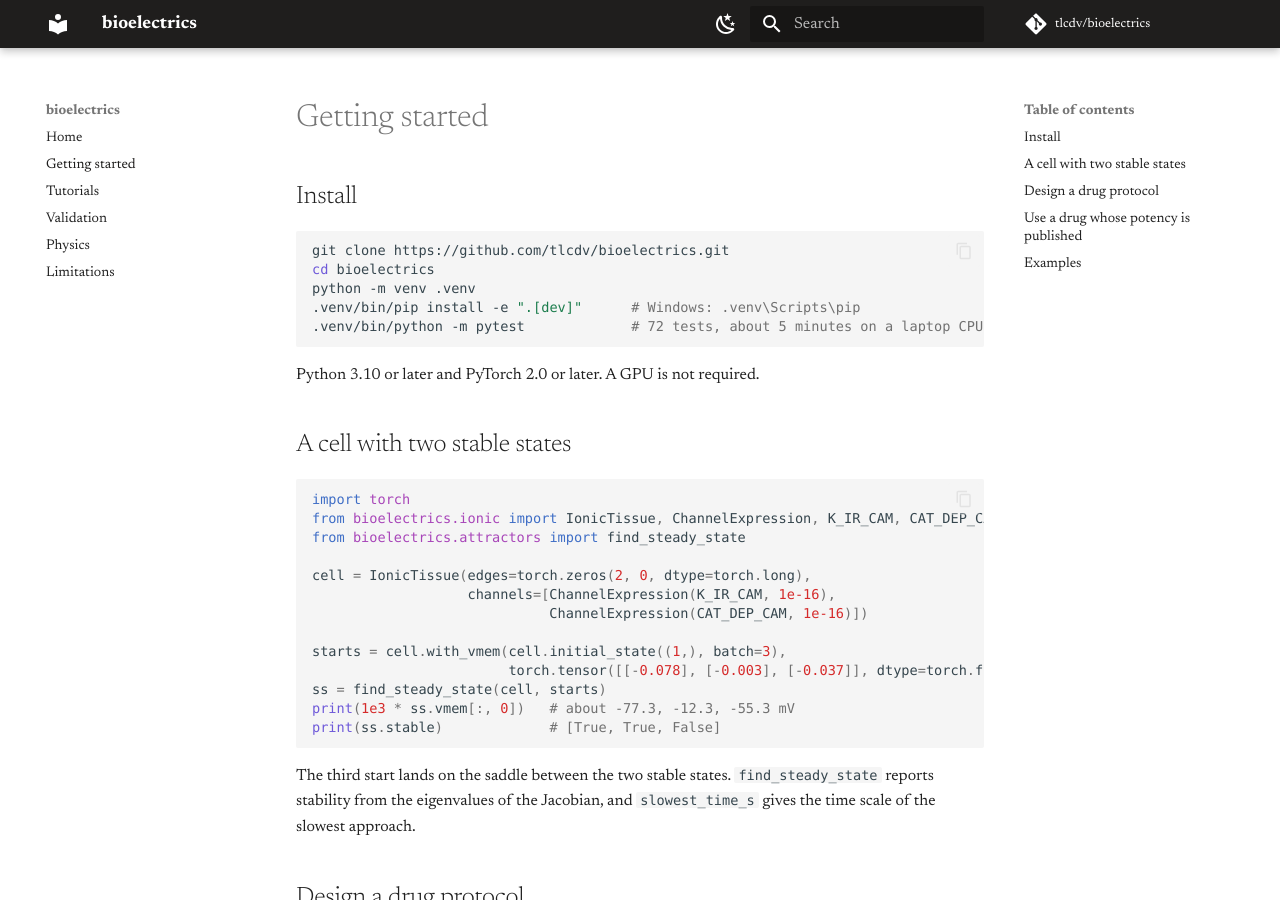
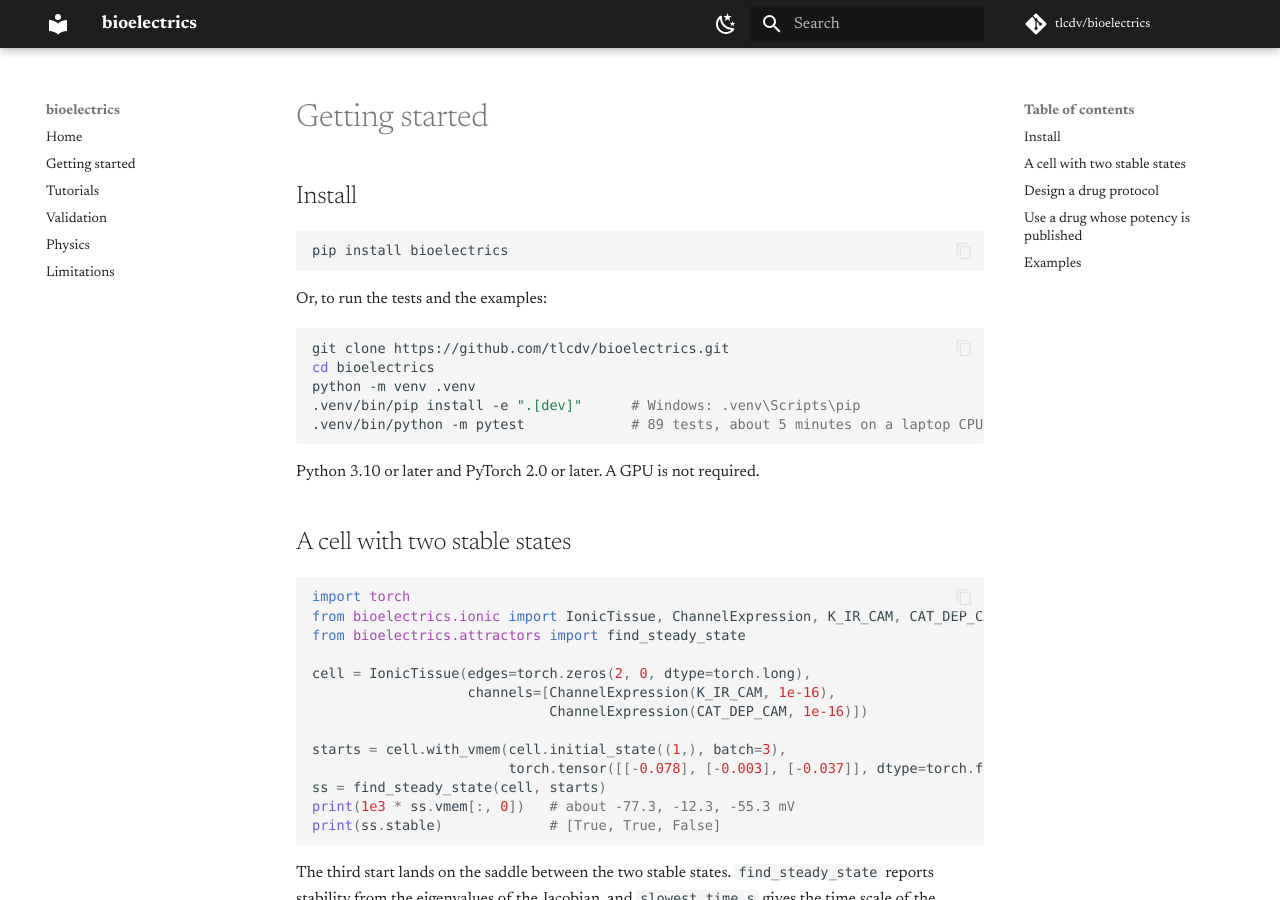
Before and after one commit to tlcdv/bioelectrics, an MkDocs documentation site: the page built from docs/getting-started.md, in a window 1280 px wide and 900 px high. Built offline with MkDocs 1.6.1 and Material for MkDocs 9.7.7, drawn with Linux system fonts in a browser that asks for light colours; some web fonts are replaced; comment, search, counter and statistics services are not loaded.

Commit message:
Add the PyPI install path and the Zenodo DOI
Released 0.3.0 to PyPI through trusted publishing, and Zenodo minted a
DOI. The badge and the citation use the concept DOI
10.5281/zenodo.23531183, which always resolves to the current version
rather than to this one.

Verified: pip install bioelectrics works in a clean environment and
reproduces the same steady state.

````diff
--- a/docs/getting-started.md
+++ b/docs/getting-started.md
@@ -1,13 +1,19 @@
 # Getting started
 
 ## Install
+
+```bash
+pip install bioelectrics
+```
+
+Or, to run the tests and the examples:
 
 ```bash
 git clone https://github.com/tlcdv/bioelectrics.git
 cd bioelectrics
 python -m venv .venv
 .venv/bin/pip install -e ".[dev]"      # Windows: .venv\Scripts\pip
-.venv/bin/python -m pytest             # 72 tests, about 5 minutes on a laptop CPU
+.venv/bin/python -m pytest             # 89 tests, about 5 minutes on a laptop CPU
 ```
 
 Python 3.10 or later and PyTorch 2.0 or later. A GPU is not required.
````
Also changed, not shown: README.md (+15 -3 lines), 1 other file.
